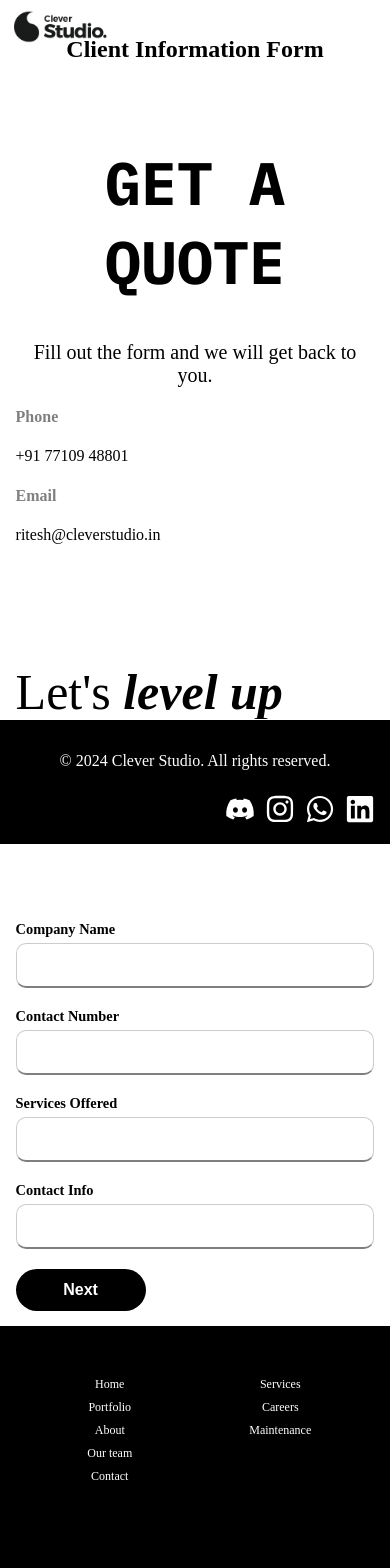
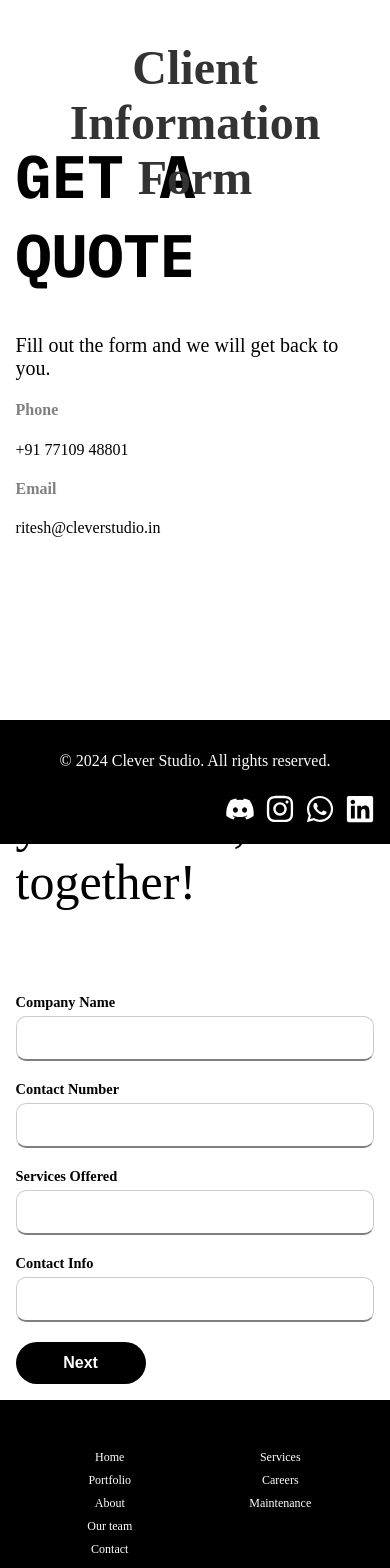
Before and after one commit to PranjaliBhardwaj/Company-Form, a React (Create React App) app: page / in a window 390 px wide. Shown: the top 1568 px of the page. Built offline with nearby package versions, Linux system fonts and the light colour scheme; a web font is replaced by a local one.

Commit message:
Update Form.css

```diff
--- a/src/components/Form.css
+++ b/src/components/Form.css
@@ -65,7 +65,7 @@ body {
   cursor: pointer;
   color: white;
   width: 150px;
-  margin-right: 0; /* Removed the original 150px margin */
+  margin-right: 0;
 }
 
 .form-buttonsa:hover {
@@ -94,8 +94,8 @@ body {
   transition: background-color 0.3s ease, color 0.3s ease;
   cursor: pointer;
   color: white;
-  width: 150px; /* Consistent width */
-  margin-right: 0; /* Remove default margin-right */
+  width: 150px;
+  margin-right: 0;
 }
 
 .form-button:hover {
@@ -125,14 +125,14 @@ body {
 
 .button-groupsa {
   display: flex;
-  justify-content: flex-start; /* Aligns the button to the left */
-  width: 100%; /* Matches the width of the form-group */
+  justify-content: flex-start;
+  width: 100%;
 }
 
 .button-group {
   display: flex;
-  justify-content: space-between; /* Pushes Back to left and Next to right */
-  width: 100%; /* Matches the width of the form-group */
+  justify-content: space-between;
+  width: 100%;
 }
 
 .image-preview {
@@ -156,12 +156,12 @@ body {
   font-weight: bold;
   background-color: #000;
   border: none;
-  border-radius: 2rem; /* Match form-button radius */
+  border-radius: 2rem;
   transition: background-color 0.3s ease, color 0.3s ease;
   cursor: pointer;
   color: white;
-  width: 150px; /* Consistent width */
-  margin-right: 0; /* Remove default margin */
+  width: 150px;
+  margin-right: 0;
 }
 
 .form-buttons:hover {
@@ -188,7 +188,7 @@ body {
 
 .Box2 {
   margin-left: 200px;
-  width: 550px; /* Center-align for larger screens */
+  width: 550px;
 }
 
 .headi {
@@ -198,6 +198,7 @@ body {
   font-weight: 800;
   font-style: normal;
   margin-left: 0px;
+  text-align: left; /* Always left-align */
 }
 
 .fill {
@@ -213,7 +214,7 @@ h4 {
 }
 
 p {
-  text-align: left; /* Ensure phone and email stay left-aligned */
+  text-align: left;
 }
 
 .headtw {
@@ -233,7 +234,11 @@ p {
     margin-left: 0;
     width: 100%;
     max-width: 100%;
-    text-align: center; /* Center everything on small screens */
+    text-align: left; /* Keep Box1 left-aligned on smaller screens */
+  }
+
+  .headi {
+    text-align: left; /* Override to keep left-aligned */
   }
 }
 
@@ -245,7 +250,7 @@ p {
   }
 
   .form-button, .form-buttons, .form-buttonsa {
-    width: 150px; /* Maintain consistent width */
+    width: 150px;
     min-width: unset;
     margin-right: 0;
   }
@@ -271,6 +276,7 @@ p {
 
   .headi {
     font-size: 60px;
+    text-align: left; /* Keep left-aligned */
   }
 
   .fill {
@@ -279,12 +285,34 @@ p {
   }
 
   .form-button, .form-buttons, .form-buttonsa {
-    width: 130px; /* Slightly smaller but consistent for very small screens */
+    width: 130px;
     margin-right: 0;
   }
 
   .button-group, .button-groups, .button-groupsa {
-    justify-content: space-between; /* Maintain spacing */
+    justify-content: space-between;
     gap: 10px;
   }
 }
+.form-container {
+  position: relative; /* Supports absolute positioning of the heading */
+  display: flex; /* Maintains the layout of Box1 and Box2 */
+  /* Add any existing styles for form-container here */
+}
+
+.form-heading {
+  position: absolute; /* Position independently */
+  top: 0px; /* Decreased upper margin (at the top) */
+  left: 50%; /* Center horizontally */
+  transform: translateX(-50%); /* Offset for true centering */
+  font-size: 3rem; /* Enlarged size (48px) */
+  font-weight: 700; /* Bold */
+  color: #333; /* Adjust color as needed */
+  text-align: center; /* Ensure text is centered within the element */
+  margin-bottom: 60px; /* Increased lower margin to push content down */
+}
+
+/* Optional: Add padding to Box1 and Box2 to prevent overlap */
+.Box1, .Box2 {
+  padding-top: 80px; /* Adjust as needed to clear the heading */
+}
```
